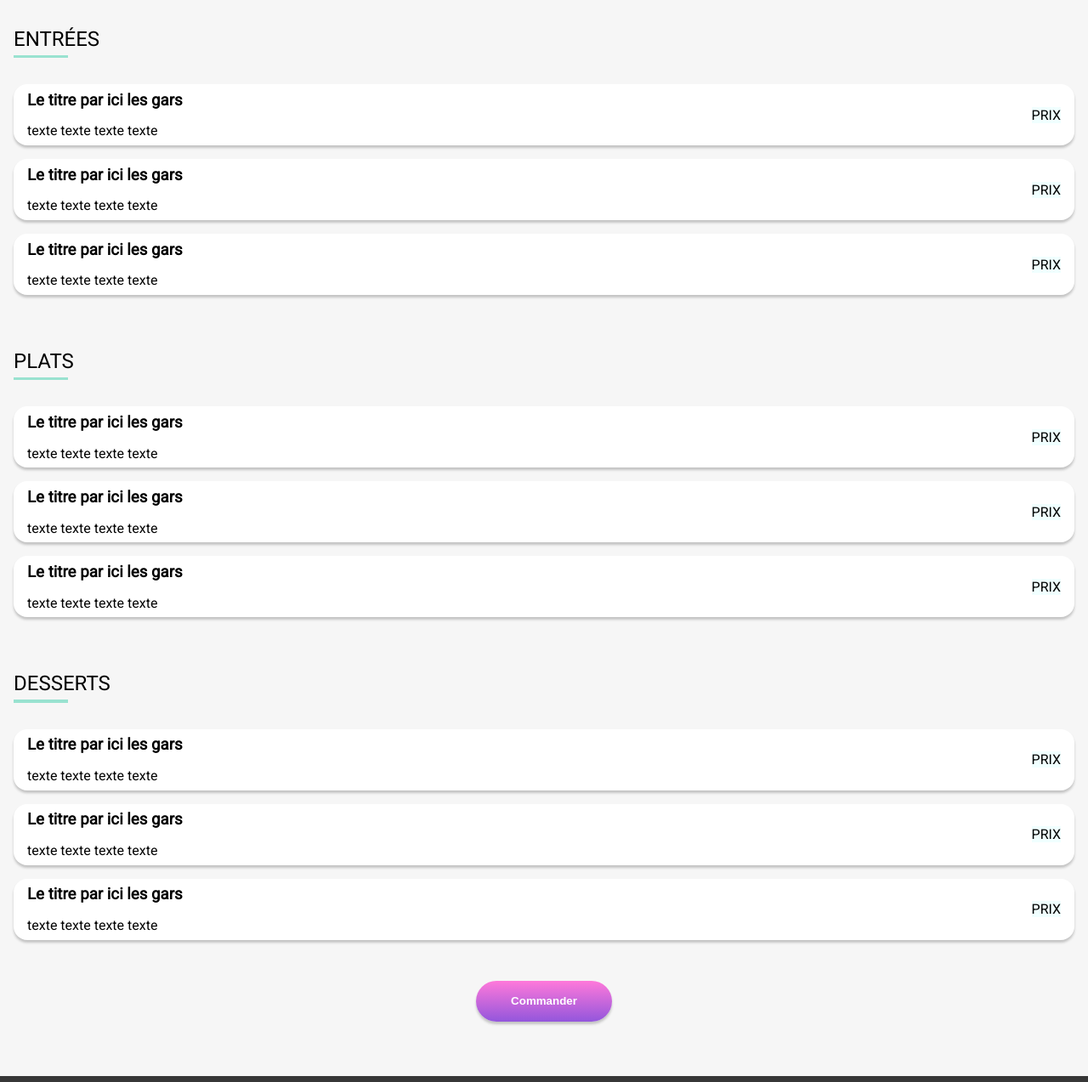
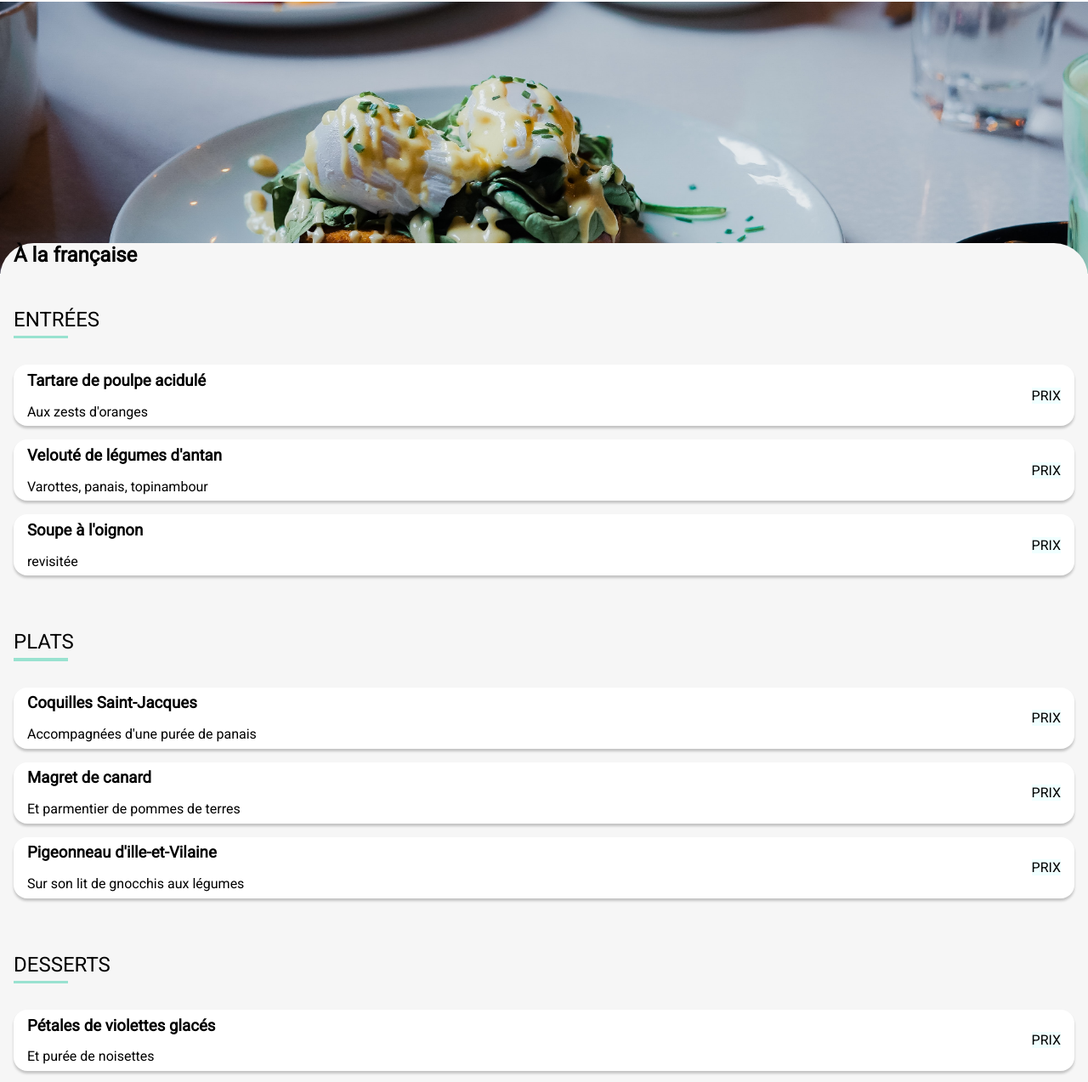
Before and after one commit to I-am-Thorfin/I-am-Thorfin.ohmyfood.github.io, a website: page pages/page_1.html in a window 1280 px wide. Shown: the part 63-1336 px from the top of the page at 85% size. Drawn offline with Linux system fonts and the light colour scheme; files whose address does not match are found by name; a web font is replaced by a local one.

Commit message:
Mise en page, remplissages des textes page 1

```diff
--- a/pages/page_1.html
+++ b/pages/page_1.html
@@ -14,18 +14,24 @@
 </head>
 <body>
     <header>
-LE HEADER ICI
+        <div class="headomf__title">
+            <img src="/images/logo/ohmyfood.png" class="size_logo" alt="Logo Oh My Food"/>
+        </div>
+        <img class="header__img"
+                       src="/images/restaurants/toa-heftiba-DQKerTsQwi0-unsplash.jpg"
+                       alt="Photo de chambre, Auberge de la cannebière"
+                       />
     </header>
     <main class="flexpage">
         <section class="sizeflex">
-            <h1>Titre du restaurant</h1>
+            <h1>À la française</h1>
             <h2>Entrées</h2>
             <ul>
                 <li class="container_recepe">
                     <div class="container_recepe_box">
                         <div class="container_recepe_box_txt">
-                            <h3>Le titre par ici les gars</h3>
-                            <p>texte texte texte texte</p>
+                            <h3>Tartare de poulpe acidulé</h3>
+                            <p>Aux zests d'oranges</p>
                         </div>
                         <div class="container_recepe_box_price">
                             <span>PRIX</spanp>
@@ -38,8 +44,8 @@ LE HEADER ICI
                 <li class="container_recepe">
                     <div class="container_recepe_box">
                         <div class="container_recepe_box_txt">
-                            <h3>Le titre par ici les gars</h3>
-                            <p>texte texte texte texte</p>
+                            <h3>Velouté de légumes d'antan</h3>
+                            <p>Varottes, panais, topinambour</p>
                         </div>
                         <div class="container_recepe_box_price">
                             <span>PRIX</spanp>
@@ -52,8 +58,8 @@ LE HEADER ICI
                 <li class="container_recepe">
                     <div class="container_recepe_box">
                         <div class="container_recepe_box_txt">
-                            <h3>Le titre par ici les gars</h3>
-                            <p>texte texte texte texte</p>
+                            <h3>Soupe à l'oignon</h3>
+                            <p>revisitée</p>
                         </div>
                         <div class="container_recepe_box_price">
                             <span>PRIX</spanp>
@@ -69,8 +75,8 @@ LE HEADER ICI
                 <li class="container_recepe">
                     <div class="container_recepe_box">
                         <div class="container_recepe_box_txt">
-                            <h3>Le titre par ici les gars</h3>
-                            <p>texte texte texte texte</p>
+                            <h3>Coquilles Saint-Jacques</h3>
+                            <p>Accompagnées d'une purée de panais</p>
                         </div>
                         <div class="container_recepe_box_price">
                             <span>PRIX</spanp>
@@ -83,8 +89,8 @@ LE HEADER ICI
                 <li class="container_recepe">
                     <div class="container_recepe_box">
                         <div class="container_recepe_box_txt">
-                            <h3>Le titre par ici les gars</h3>
-                            <p>texte texte texte texte</p>
+                            <h3>Magret de canard</h3>
+                            <p>Et parmentier de pommes de terres</p>
                         </div>
                         <div class="container_recepe_box_price">
                             <span>PRIX</spanp>
@@ -97,8 +103,8 @@ LE HEADER ICI
                 <li class="container_recepe">
                     <div class="container_recepe_box">
                         <div class="container_recepe_box_txt">
-                            <h3>Le titre par ici les gars</h3>
-                            <p>texte texte texte texte</p>
+                            <h3>Pigeonneau d'ille-et-Vilaine</h3>
+                            <p>Sur son lit de gnocchis aux légumes</p>
                         </div>
                         <div class="container_recepe_box_price">
                             <span>PRIX</spanp>
@@ -114,8 +120,8 @@ LE HEADER ICI
                 <li class="container_recepe">
                     <div class="container_recepe_box">
                         <div class="container_recepe_box_txt">
-                            <h3>Le titre par ici les gars</h3>
-                            <p>texte texte texte texte</p>
+                            <h3>Pétales de violettes glacés</h3>
+                            <p>Et purée de noisettes</p>
                         </div>
                         <div class="container_recepe_box_price">
                             <span>PRIX</spanp>
@@ -128,8 +134,8 @@ LE HEADER ICI
                 <li class="container_recepe">
                     <div class="container_recepe_box">
                         <div class="container_recepe_box_txt">
-                            <h3>Le titre par ici les gars</h3>
-                            <p>texte texte texte texte</p>
+                            <h3>Fondant au chocolat</h3>
+                            <p>Revisité</p>
                         </div>
                         <div class="container_recepe_box_price">
                             <span>PRIX</spanp>
@@ -142,8 +148,8 @@ LE HEADER ICI
                 <li class="container_recepe">
                     <div class="container_recepe_box">
                         <div class="container_recepe_box_txt">
-                            <h3>Le titre par ici les gars</h3>
-                            <p>texte texte texte texte</p>
+                            <h3>Millesfeuilles croustillant</h3>
+                            <p>Myrtilles et pâte d'amande</p>
                         </div>
                         <div class="container_recepe_box_price">
                             <span>PRIX</spanp>
--- a/sass/main.scss
+++ b/sass/main.scss
@@ -12,6 +12,13 @@
     margin: 0;
     padding: 0;
 }
+ul
+{
+list-style: none;
+padding: 0;
+margin: 0;
+}
+
 a { text-decoration: none;
     color: black;
 }
@@ -25,6 +32,14 @@ main {
 }
 
 /*En-tête*/
+.header__img {
+    height: 20rem;
+    object-fit: cover;
+    width: 100%;
+    z-index: 1;
+    position: relative;
+}
+
 .headomf {
     display: flex;
     align-items: center;
@@ -50,6 +65,15 @@ main {
 .size_logo {
     margin: 1rem;
     width: 12rem;
+}
+
+input {
+    border:none;
+    background-color: inherit;
+    font-size: 1rem;
+    font-weight: bold;
+    text-align: center;
+    padding: 0rem 0rem;
 }
 
 .headomf__location  {
@@ -89,9 +113,10 @@ main {
 }
 .flexpage{
     border-radius: 2.5rem 2.5rem 0 0;
-    }
-
-
+    margin-top: -2.5rem;
+    position: relative;
+    z-index: 999;
+}
 .nav_flex_card {
     width: 95%;
     height: auto;
@@ -147,6 +172,7 @@ main {
     height: 100%;
     background-color: white;
     padding-bottom: 1rem;
+    position: relative;
     @include box_shadowing;
     &__img {
         height: 8rem;
@@ -164,6 +190,17 @@ main {
         align-items: center;
         justify-content: space-between;
         .end__heart { background-color: red;}
+    }
+    &__new {
+        background-color: $color-third;
+        width: auto;
+        padding: 0.3rem 1rem ;
+        position: absolute;
+        border-radius: 0.2rem;
+        top:1rem;
+        right:1rem;
+        text-align: center;
+        color: darken($color-third,35%);
     }
 }
 
@@ -228,9 +265,6 @@ main {
         bottom:0rem;
         opacity:1;}
 }
-
-
-
 .container_recepe {
     background-color: white;
     border-radius: 1rem;
@@ -307,9 +341,9 @@ footer {
 
     h2{ font-family: 'Shrikhand', cursive;
         font-size: 1.5rem;
-        margin-left: 5%;
+        margin-left: 1rem;
     }
-    p { margin-left:5%;
+    p { margin-left:1rem;
     }
 
  }
```
Also changed, not shown: index.html (+12 -6 lines), sass/main.css, 1 other file.
